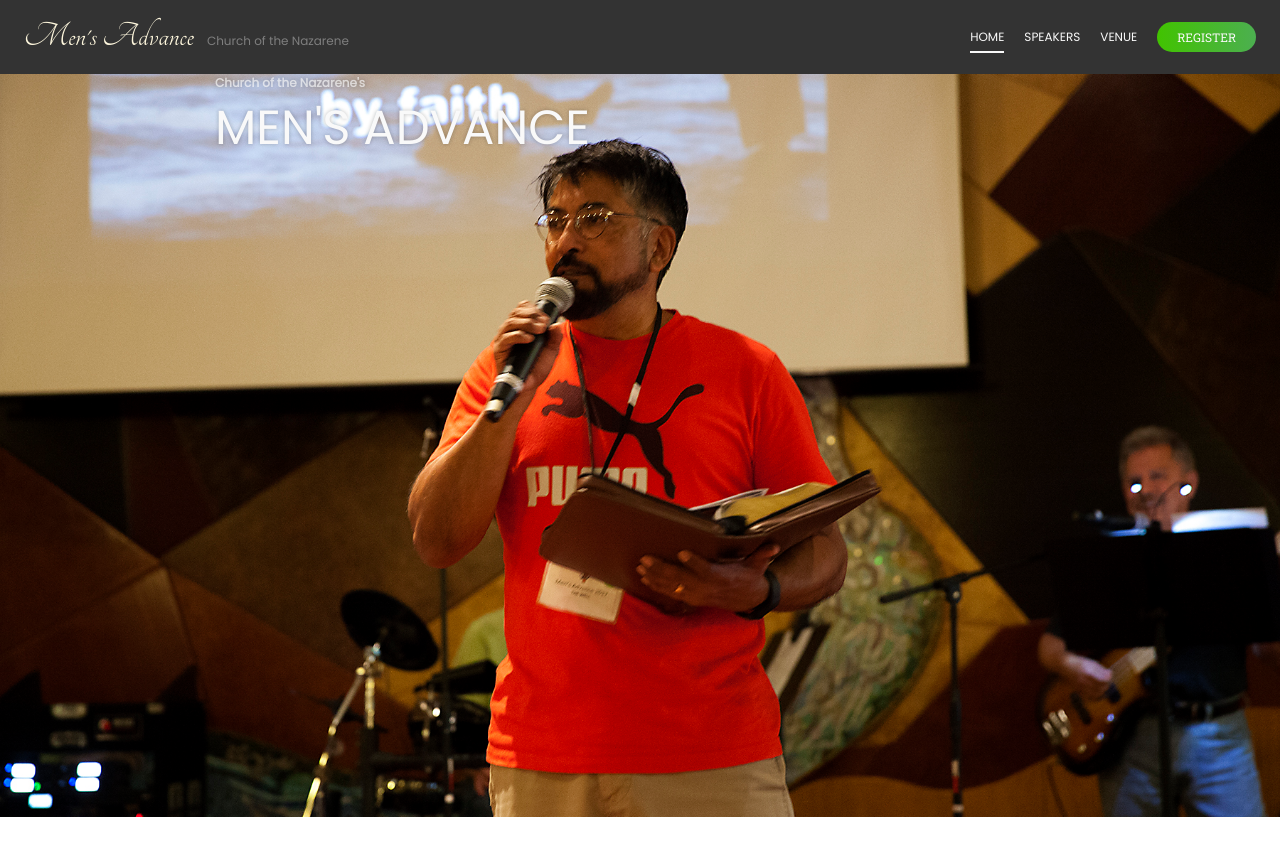
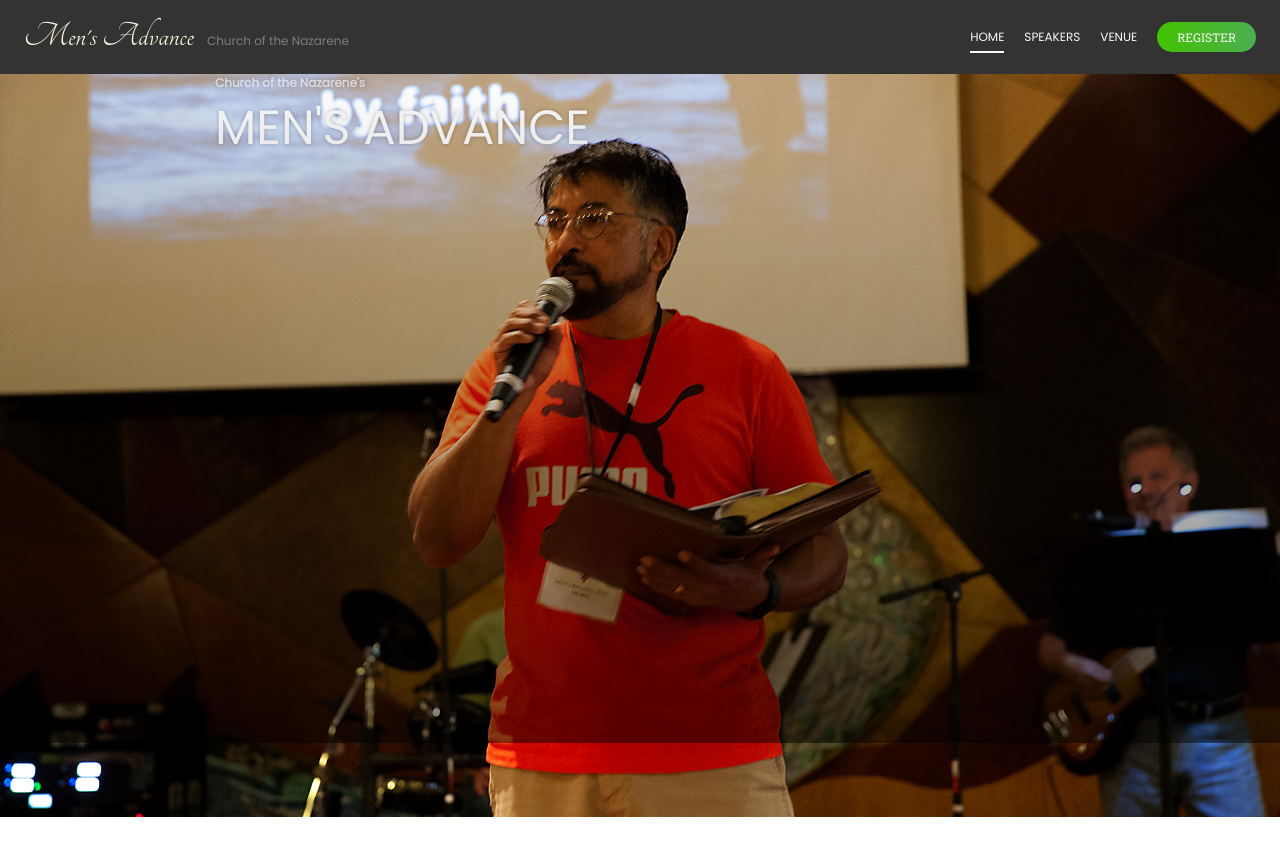
Before and after one commit to juliancoleman/mens-advance, a Jekyll site: the page built from index.html, in a window 1280 px wide. Shown: the top 856 px of the page. Built offline with Jekyll 4.4.1, drawn with Linux system fonts in a browser that asks for light colours.

Commit message:
adds overlay to darken hero

```diff
--- a/_includes/hero.html
+++ b/_includes/hero.html
@@ -1,4 +1,6 @@
 <figure class="hero" style="background: url({{ page.hero_url | relative_url }}) top 20% center no-repeat; background-size: cover;">
+  <div class="overlay"></div>
+
   <div class="container-wide">
     <h2 class="hero-subtitle">{{ page.hero_subtitle }}</h2>
     <h3 class="hero-title">{{ page.hero_title }}</h3>
--- a/_sass/components/hero.scss
+++ b/_sass/components/hero.scss
@@ -6,7 +6,23 @@
   background-repeat: no-repeat;
   background-size: cover;
 
+  position: relative;
+
   text-shadow: 0px 0px 4px rgba(0, 0, 0, 0.25);
+
+  .overlay {
+    background: linear-gradient(
+      180deg,
+      rgba(0, 0, 0, 0) 0%,
+      rgba(0, 0, 0, 0.5) 100%
+    );
+
+    position: absolute;
+    top: 0;
+    left: 0;
+    height: inherit;
+    width: 100%;
+  }
 
   .hero-subtitle {
     color: rgba(249, 249, 249, 0.67);
```
